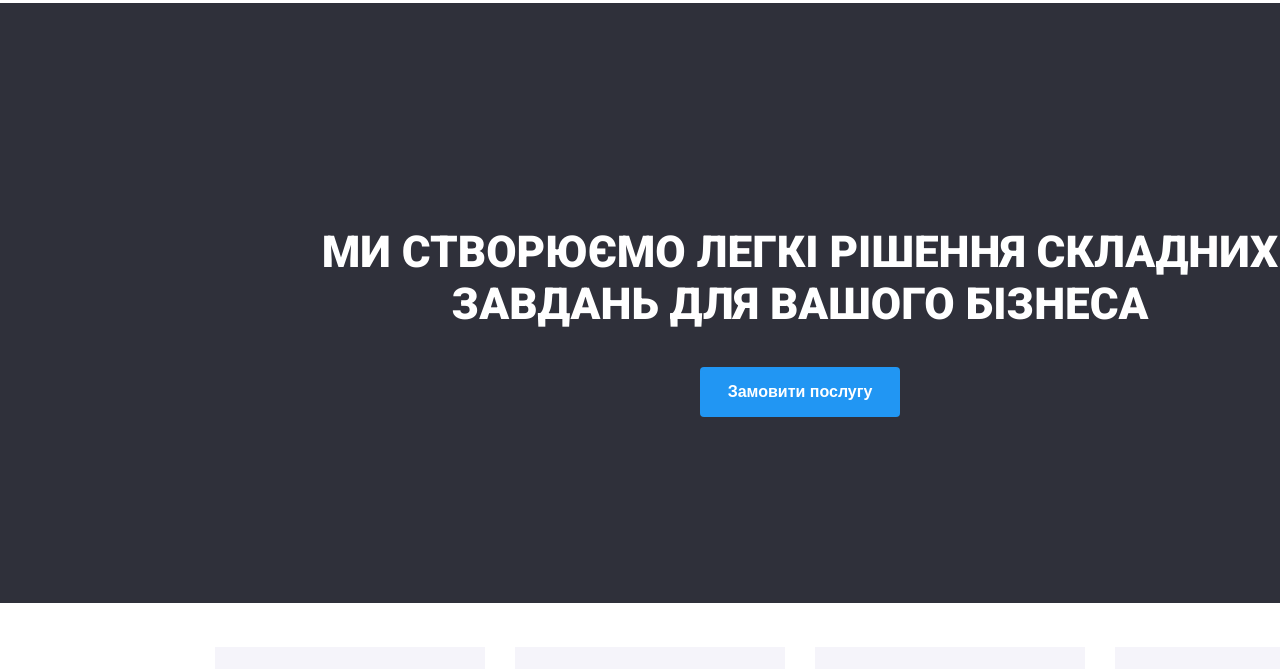
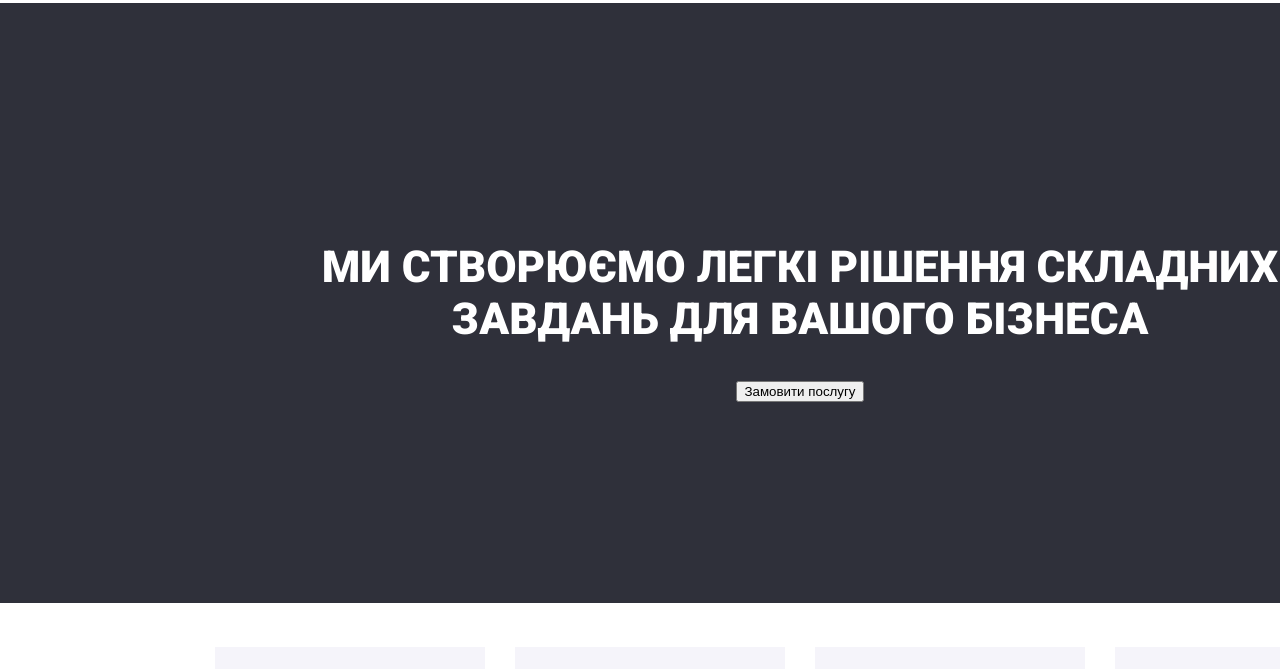
Before and after one commit to ra1z/wt-markup-03, a plain HTML site: page index.html in a window 1280 px wide. Shown: the part 77-746 px from the top of the page. Drawn offline with Linux system fonts and the light colour scheme.

Commit message:
Update styles.css

```diff
--- a/css/styles.css
+++ b/css/styles.css
@@ -93,17 +93,7 @@ header .logo {
     text-transform: uppercase;
 }
 
-.order_button{
-    background-color: var(--blue_logo_color);
-    color: #ffff;
-    cursor: pointer;
-    font-size: 16px;
-    font-weight: 700;
-    border: 0;
-    border-radius: 4px;
-    width: 200px;
-    height: 50px;
-}
+
 
 /* main section description */
 
```
